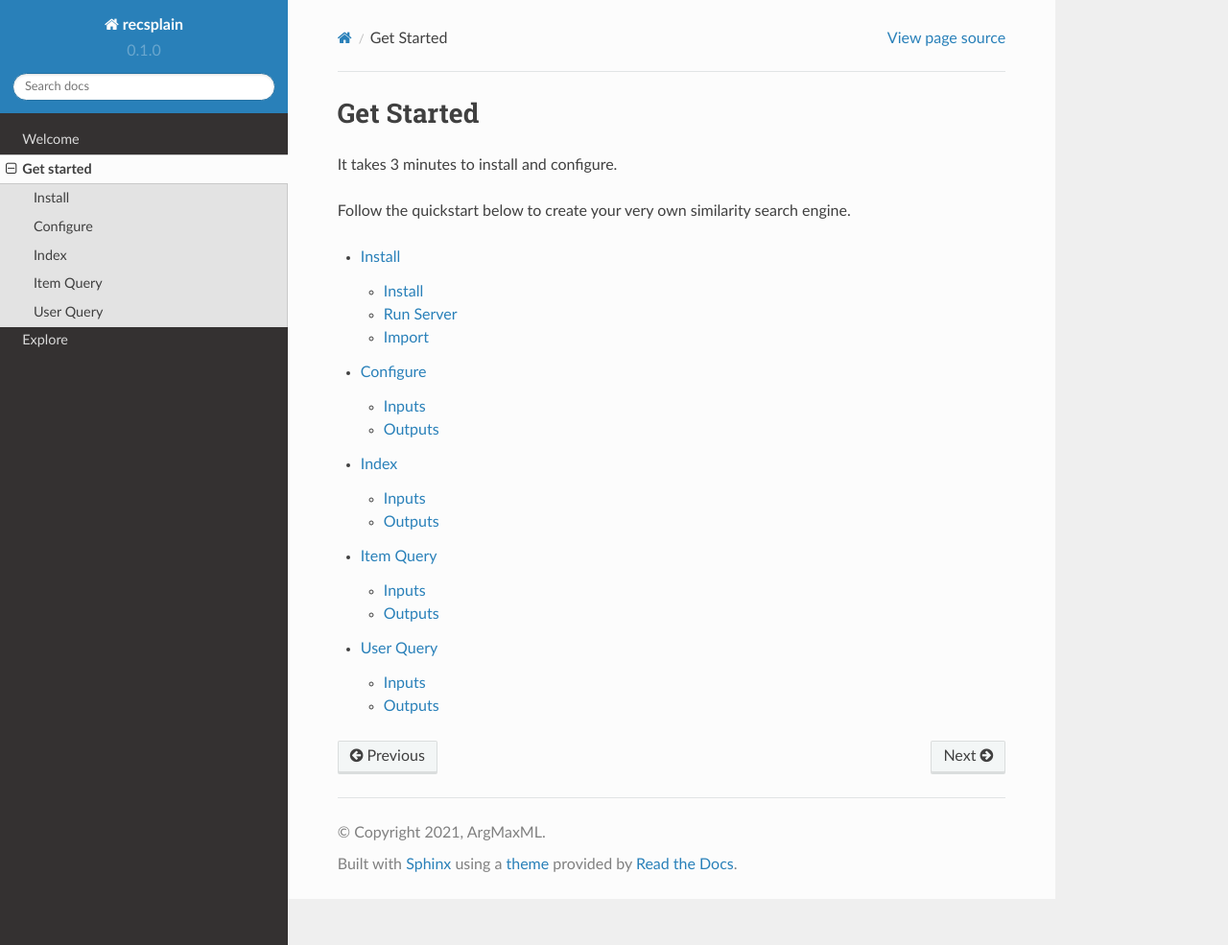
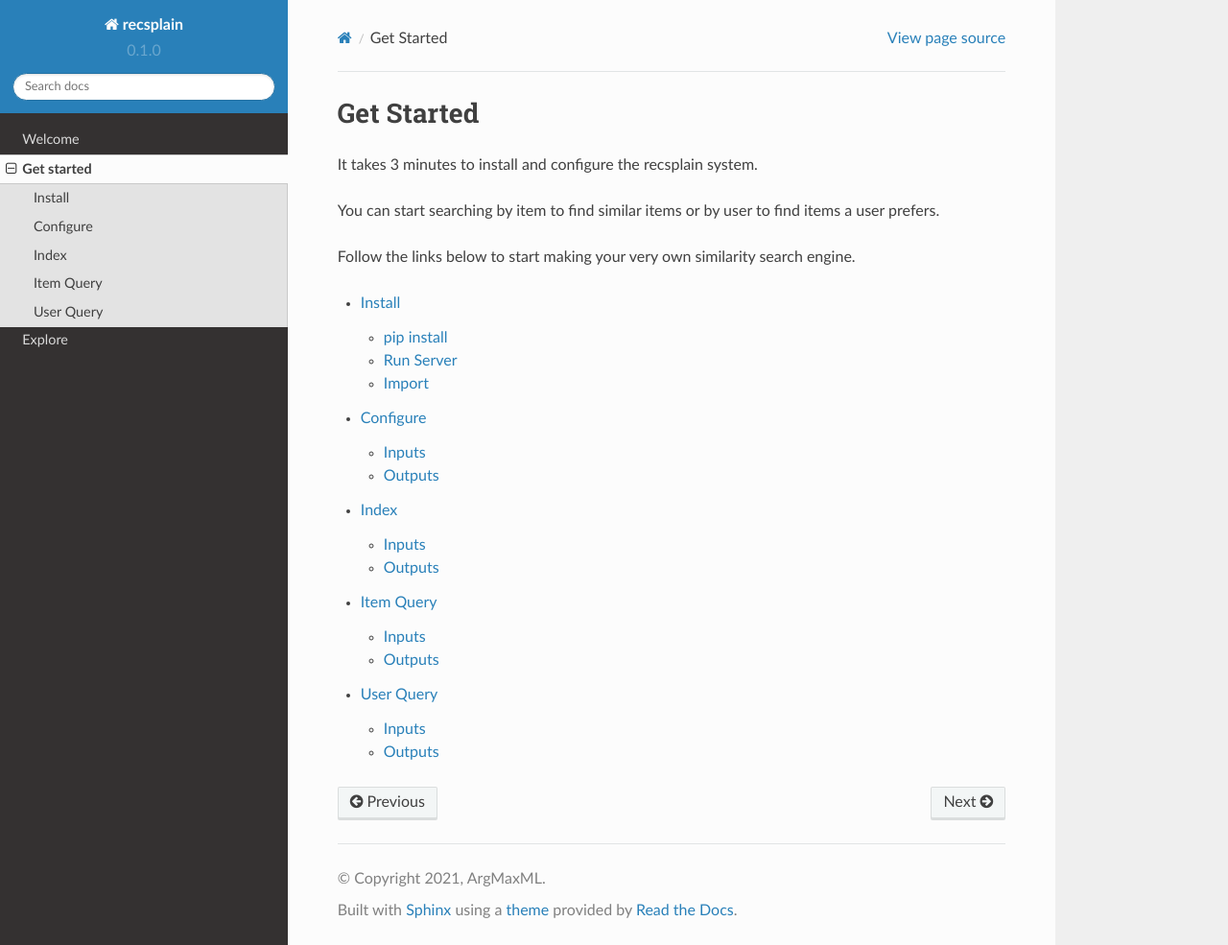
Before and after one commit to argmaxml/recsplain, a Sphinx documentation site: the page built from docs/source/get-started.rst, in a window 1280 px wide and 985 px high. Shown: the whole window at 96% size. Built offline with Sphinx 7.4.7 and the Read the Docs theme 2.0.0, drawn with Linux system fonts in a browser that asks for light colours.

Commit message:
minor fixes

```diff
--- a/docs/source/get-started.rst
+++ b/docs/source/get-started.rst
@@ -1,9 +1,11 @@
 Get Started
 =============
 
-It takes 3 minutes to install and configure.
+It takes 3 minutes to install and configure the recsplain system.
 
-Follow the quickstart below to create your very own similarity search engine.
+You can start searching by item to find similar items or by user to find items a user prefers.
+
+Follow the links below to start making your very own similarity search engine.
 
 
 .. toctree::
--- a/docs/source/installation.rst
+++ b/docs/source/installation.rst
@@ -3,7 +3,7 @@ Install
 
 Install the recplain system and then use it as a web server or import it into your code and call the methods directly.
 
-Install
+pip install
 ----------------
 
 Install the recsplain system from PyPI using ``pip``.
```
